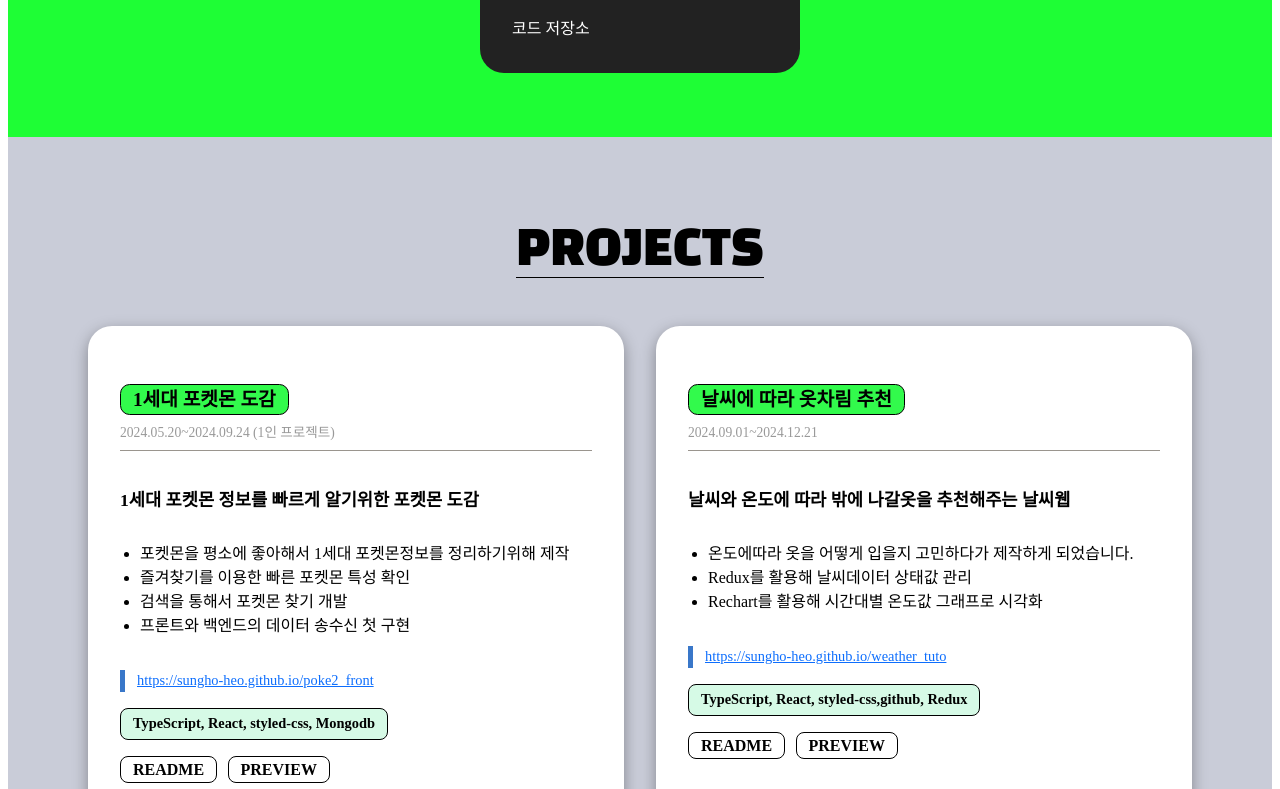
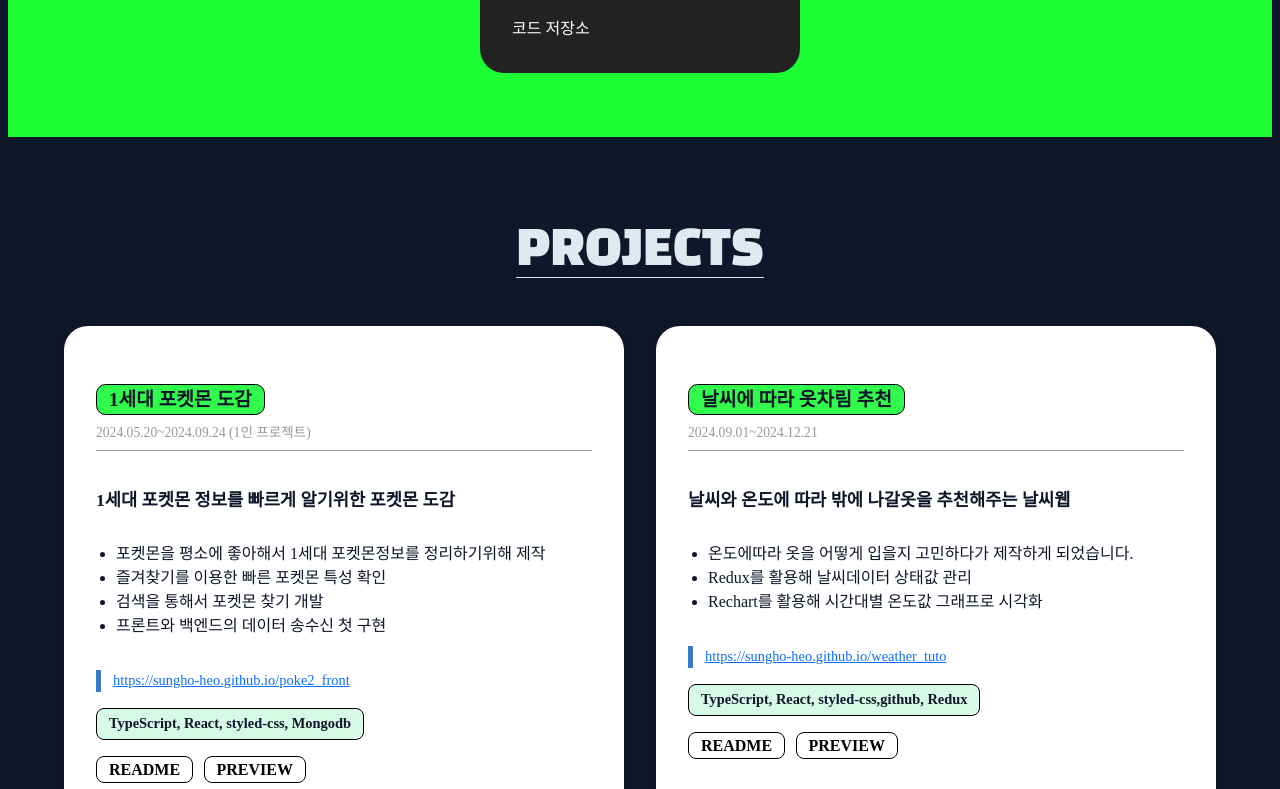
Before and after one commit to sungho-heo/test_protfolio, a React (Vite) app: page / in a window 1280 px wide. Shown: the part 1780-2569 px from the top of the page. Built offline with nearby package versions, Linux system fonts and the light colour scheme.

Commit message:
background update and header update

```diff
--- a/src/App.tsx
+++ b/src/App.tsx
@@ -1,4 +1,5 @@
 import React, { useState } from "react";
+import styles from "./scss/styles.module.scss";
 import { Header } from "./components/Header";
 import { Home } from "./components/Home";
 import { Footer } from "./components/Footer";
@@ -16,6 +17,7 @@ const App: React.FC = () => {
 
   return (
     <>
+      <div className={styles.main_background}>
         <Header
           scrollToSection={scrollToSection}
           setShowSidebar={setShowSidebar}
@@ -26,6 +28,7 @@ const App: React.FC = () => {
           setShowSidebar={setShowSidebar}
         />
         <Footer />
+      </div>
     </>
   );
 };
--- a/src/scss/Header.module.scss
+++ b/src/scss/Header.module.scss
@@ -22,6 +22,7 @@
   font-size: 1.5rem;
   font-weight: 800;
   line-height: 2rem;
+  color: #e2e8f0;
 }
 
 .Header_navigation-menu {
@@ -32,6 +33,7 @@
   padding: 0 0.8rem;
   font-weight: 700;
   line-height: 2rem;
+  color: #e2e8f0;
 }
 
 [type="button"]:not(:disabled) {
@@ -58,4 +60,7 @@
   background-color: white;
   width: auto; /* 내용물 크기에 맞춤 */
   height: auto; /* 내용물 크기에 맞춤 */
+  color: #0f172a;
+  border: 1px solid;
+  border-radius: 0.3rem;
 }
--- a/src/scss/Home.module.scss
+++ b/src/scss/Home.module.scss
@@ -2,22 +2,6 @@
 // Centerhead title
 .Centerhead_container {
   position: relative;
-  background: url("/homebackground.jpeg") center/cover no-repeat;
-  &::before {
-    content: "";
-    position: absolute;
-    top: 0;
-    left: 0;
-    width: 100%;
-    height: 100%;
-    background: rgba(
-      255,
-      255,
-      255,
-      0.2
-    ); // 밝은 이미지면 어둡게 rgba(0,0,0,0.4)
-    z-index: 1;
-  }
 }
 .Centerhead_content {
   width: 100%;
--- a/src/scss/Projects.module.scss
+++ b/src/scss/Projects.module.scss
@@ -1,12 +1,29 @@
 // projects
 .Projects_section {
-  background-color: #c9ccd8;
+  width: 100%;
+  padding: 3rem 1.5rem;
+  position: relative;
+  color: #e2e8f0;
+}
+
+.Projects_section::after {
+  content: "";
+  position: absolute;
+  left: 50%;
+  bottom: -8px;
+  transform: translateX(-50%);
+  width: 100px;
+  height: 1px;
+  background: linear-gradient(
+    to right,
+    rgba(226, 232, 240, 0.5),
+    rgba(226, 232, 240, 0.4),
+    rgba(226, 232, 240, 0.5)
+  );
 }
 
 .Projects_content {
-  width: 100%;
   max-width: 72rem;
-  padding: 3rem 1.5rem;
   margin: 0 auto;
 }
 
@@ -14,6 +31,7 @@
   display: flex;
   flex-wrap: wrap;
   gap: 2rem;
+  color: #0f172a;
 }
 
 .ProjectDetails_project-detail {
@@ -35,6 +53,7 @@
   border: 1px solid #000000;
   font-weight: 700;
   font-size: 1.2rem;
+  color: #0f172a;
 }
 
 .ProjectDetails_period {
@@ -61,7 +80,7 @@
   margin-top: 1rem;
   border-left: 5px solid #3977c9;
   font-size: 0.9rem;
-  color: #3977c9;
+  color: #38bdf8;
 }
 
 .ProjectDetails_teach-stack {
--- a/src/scss/Skills.module.scss
+++ b/src/scss/Skills.module.scss
@@ -4,6 +4,7 @@ ul.Skills_list {
 
 .Skills_section {
   background-color: #0846a5;
+  color: #0f172a;
 }
 
 .Skills_content {
--- a/src/scss/Study.module.scss
+++ b/src/scss/Study.module.scss
@@ -24,7 +24,7 @@
   position: relative;
   height: 100%;
   padding: 0 1.75rem;
-  border: 1px solid #000000;
+  border: 1px solid rgba(226, 232, 240, 0.2);
   border-radius: 1rem;
 }
 
@@ -32,6 +32,7 @@
   font-size: 1.25rem;
   line-height: 1.25rem;
   margin-bottom: 1rem;
+  color: #38bdf8;
 }
 
 .StudyDetails_description {
@@ -45,11 +46,13 @@ ul.StudyDetails_teach-stacks {
 }
 
 .StudyDetails_teach-stacks {
+  color: #0f172a;
   display: flex;
   gap: 1rem;
   font-size: 0.9rem;
   padding: 0.25rem 1rem;
-  border: 1px solid #000000;
+  border: 1px solid #e2e8f0;
   border-radius: 0.5rem;
   background-color: #d6fae6;
+  opacity: 0.8;
 }
--- a/src/scss/styles.module.scss
+++ b/src/scss/styles.module.scss
@@ -164,3 +164,9 @@ a:not([class]) {
   color: rgba(var(--bs-link-color-rgb), var(--bs-link-opacity, 1));
   text-decoration: underline;
 }
+
+// background
+body {
+  background-color: #0f172a;
+  color: #e2e8f0;
+}
```
Also changed, not shown: public/homebackground.jpeg (deleted). Lines whose indentation alone changed are shown as unchanged.
